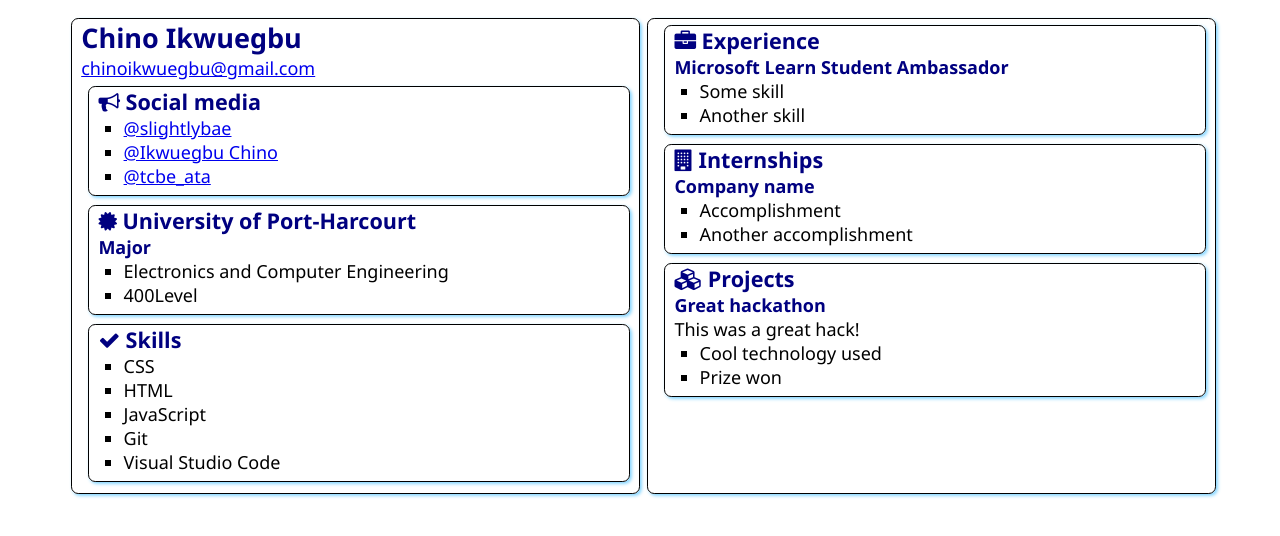
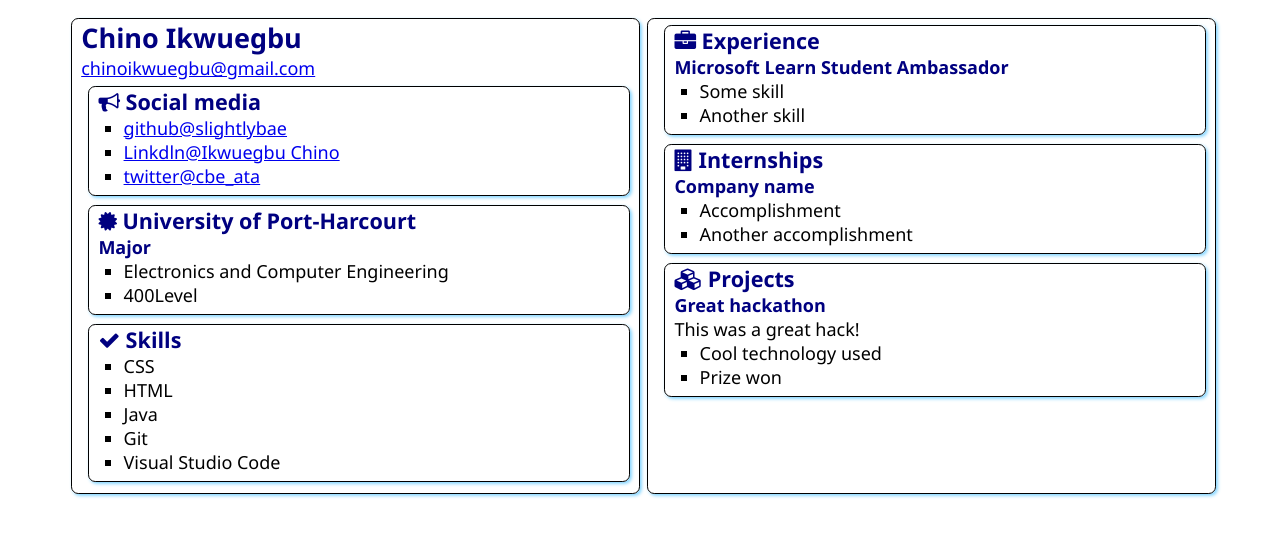
Before and after one commit to slightlybae/my-first-static-web-app, a plain HTML site: page src/index.html in a window 1280 px wide. Drawn offline with Linux system fonts and the light colour scheme.

Commit message:
Update index.html

```diff
--- a/src/index.html
+++ b/src/index.html
@@ -13,7 +13,7 @@
     <main>
         <article class="box">
             <h1>Chino Ikwuegbu</h1>
-            <div><a href="mailto:your.email@example.com">chinoikwuegbu@gmail.com</a></div>
+            <div><a href="chinoikwuegbu@gmail.com">chinoikwuegbu@gmail.com</a></div>
 
             <section class="box">
                 <h2>
@@ -21,9 +21,9 @@
                     Social media
                 </h2>
                 <ul>
-                    <li><a href="https://github.com/<handle>">@slightlybae</a></li>
-                    <li><a href="https://linkedin.com/in/<handle>">@Ikwuegbu Chino</a></li>
-                    <li><a href="https://twitter.com/<handle>">@tcbe_ata</a></li>
+                    <li><a href="https://github.com/<handle>">github@slightlybae</a></li>
+                    <li><a href="https://linkedin.com/in/<handle>">Linkdln@Ikwuegbu Chino</a></li>
+                    <li><a href="https://twitter.com/<handle>">twitter@cbe_ata</a></li>
                 </ul>
             </section>
 
@@ -49,7 +49,7 @@
                 <ul>
                     <li>CSS</li>
                     <li>HTML</li>
-                    <li>JavaScript</li>
+                    <li>Java</li>
                     <li>Git</li>
                     <li>Visual Studio Code</li>
                 </ul>
```
